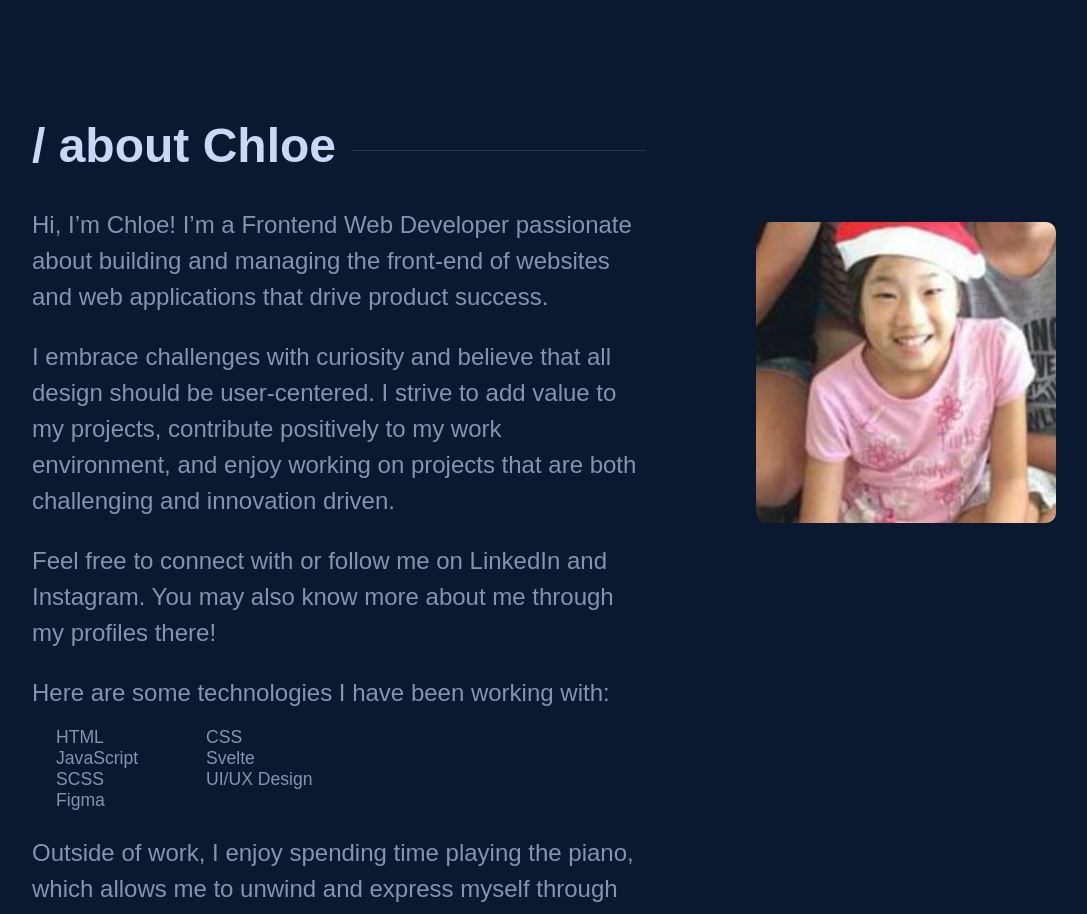
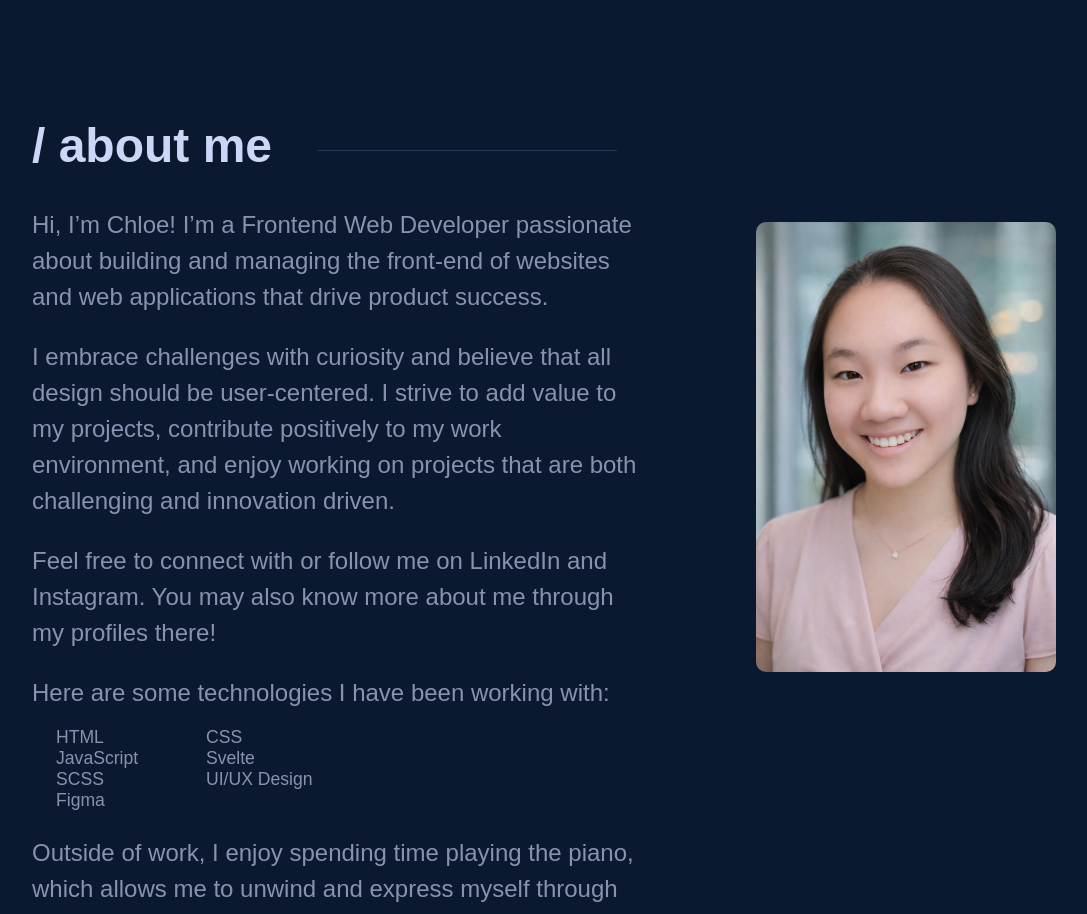
Before and after one commit to ch103-thc/cDesign, a SvelteKit app: page / in a window 1280 px wide. Shown: the part 826-1740 px from the top of the page, without its empty margins (96-1183 px from the left). Built offline with nearby package versions, Linux system fonts and the light colour scheme; some icons are missing; a web font is replaced by a local one.

Commit message:
update profile, digital revivo

```diff
--- a/src/routes/+page.svelte
+++ b/src/routes/+page.svelte
@@ -173,7 +173,7 @@
 			description1:
 				'A sleek, product-focused storefront for K-Beauty enthusiasts featuring curated products, interactive content, and dynamic visuals. Designed to inspire discovery and drive conversions through affiliate links.',
 			description2: 'Svelte, JavaScript & SCSS',
-			url: 'https://digitalrevivo.com/'
+			url: 'https://digitalrevivo.vercel.app/'
 		},
 		{
 			id: 3,
@@ -291,7 +291,7 @@
 	<div id="about" class="about">
 		<div class="about-content">
 			<div class="section-header">
-				<h3>/ about Chloe</h3>
+				<h3>/ about me</h3>
 				<hr />
 			</div>
 			<p>
```
Also changed, not shown: static/img/profile.png.
